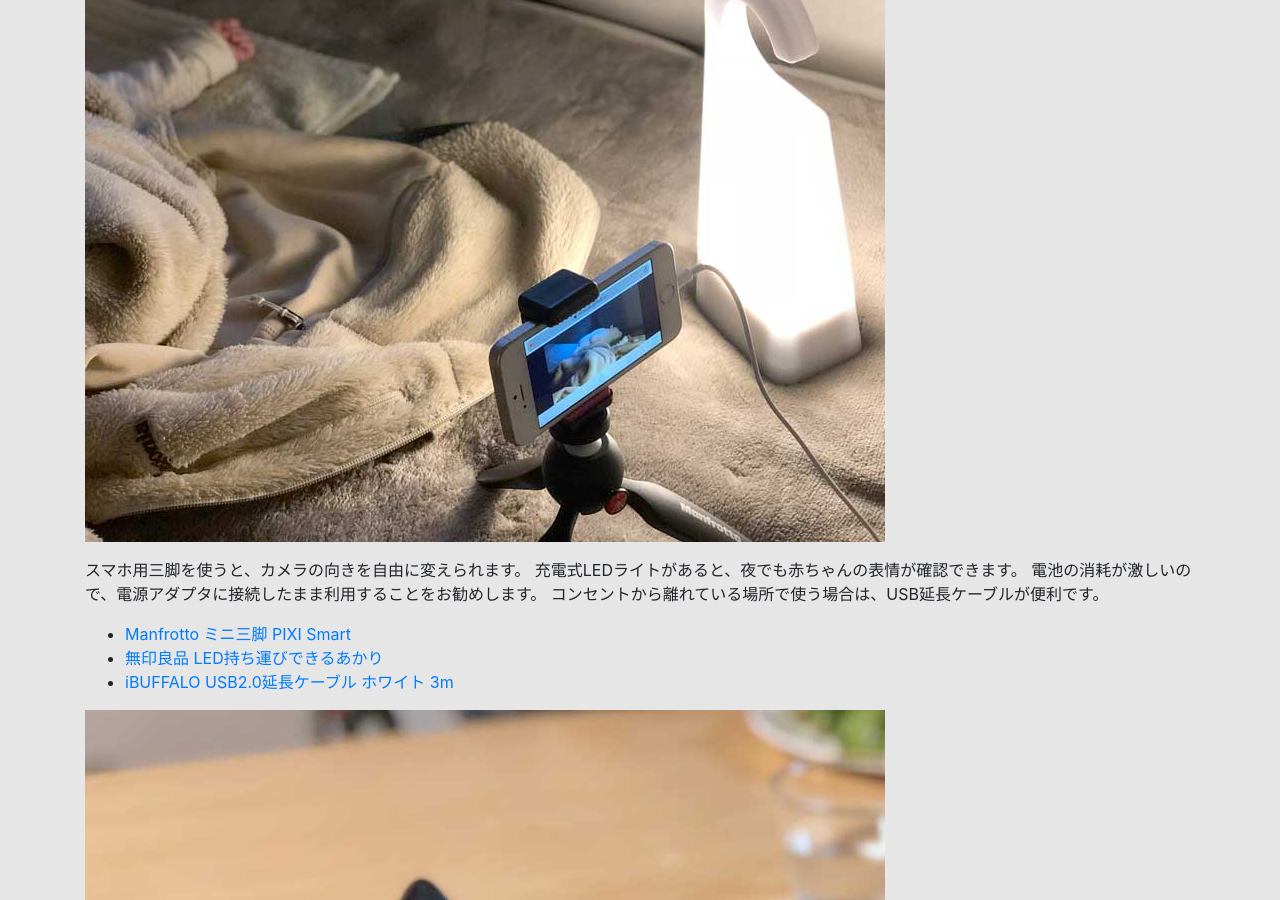
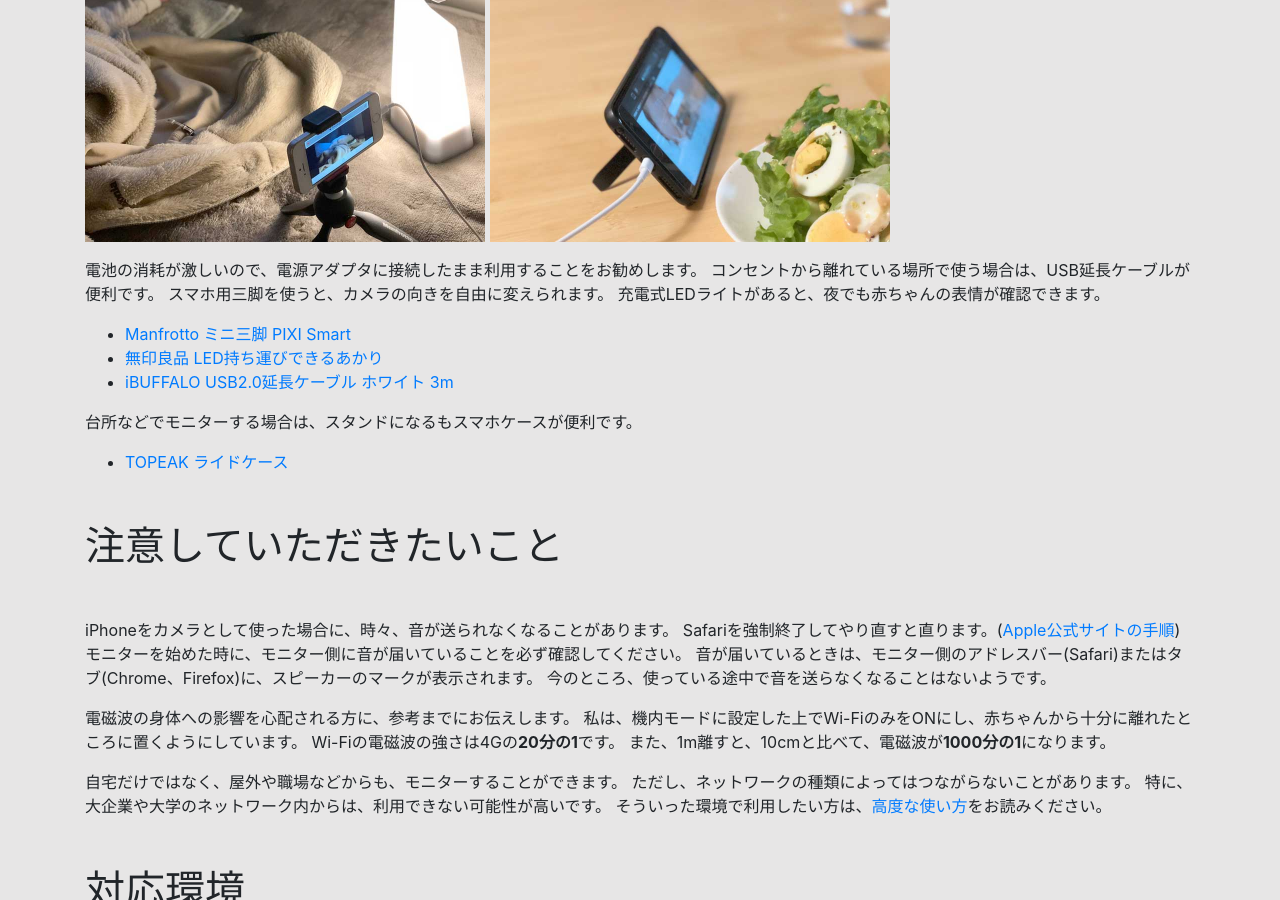
Before and after one commit to rotsuya/skyway-baby-monitor, a Jekyll site: the page built from index.md, in a window 1280 px wide and 900 px high, scrolled down 1782 px. Built offline with Jekyll 4.4.1, drawn with Linux system fonts in a browser that asks for light colours; some web fonts are replaced; our own code applies the rules of GitHub Pages for plain Markdown files.

Commit message:
Simplify images

```diff
--- a/index.md
+++ b/index.md
@@ -35,18 +35,17 @@ SkyWay(のCommunity Editionという無償プラン)のおかげで、短期間
 # より便利な使いかた
 {: .my-5 }
 
-![camera](camera.jpg){: .img-fluid }
+![camera](camera.jpg){: .img-fluid style="max-width: 400px;" }
+![monitor](monitor.jpg){: .img-fluid style="max-width: 400px;" }
 
+電池の消耗が激しいので、電源アダプタに接続したまま利用することをお勧めします。
+コンセントから離れている場所で使う場合は、USB延長ケーブルが便利です。
 スマホ用三脚を使うと、カメラの向きを自由に変えられます。
 充電式LEDライトがあると、夜でも赤ちゃんの表情が確認できます。
-電池の消耗が激しいので、電源アダプタに接続したまま利用することをお勧めします。
-コンセントから離れている場所で使う場合は、USB延長ケーブルが便利です。
 
 - [Manfrotto ミニ三脚 PIXI Smart](https://www.amazon.co.jp/dp/B0169SORBO/){: target="blank" }
 - [無印良品 LED持ち運びできるあかり](https://lohaco.jp/product/9741156/){: target="blank" }
 - [iBUFFALO USB2.0延長ケーブル ホワイト 3m](https://www.amazon.co.jp/dp/B007STDM2O/){: target="blank" }
-
-![monitor](monitor.jpg){: .img-fluid }
 
 台所などでモニターする場合は、スタンドになるもスマホケースが便利です。
 
```
